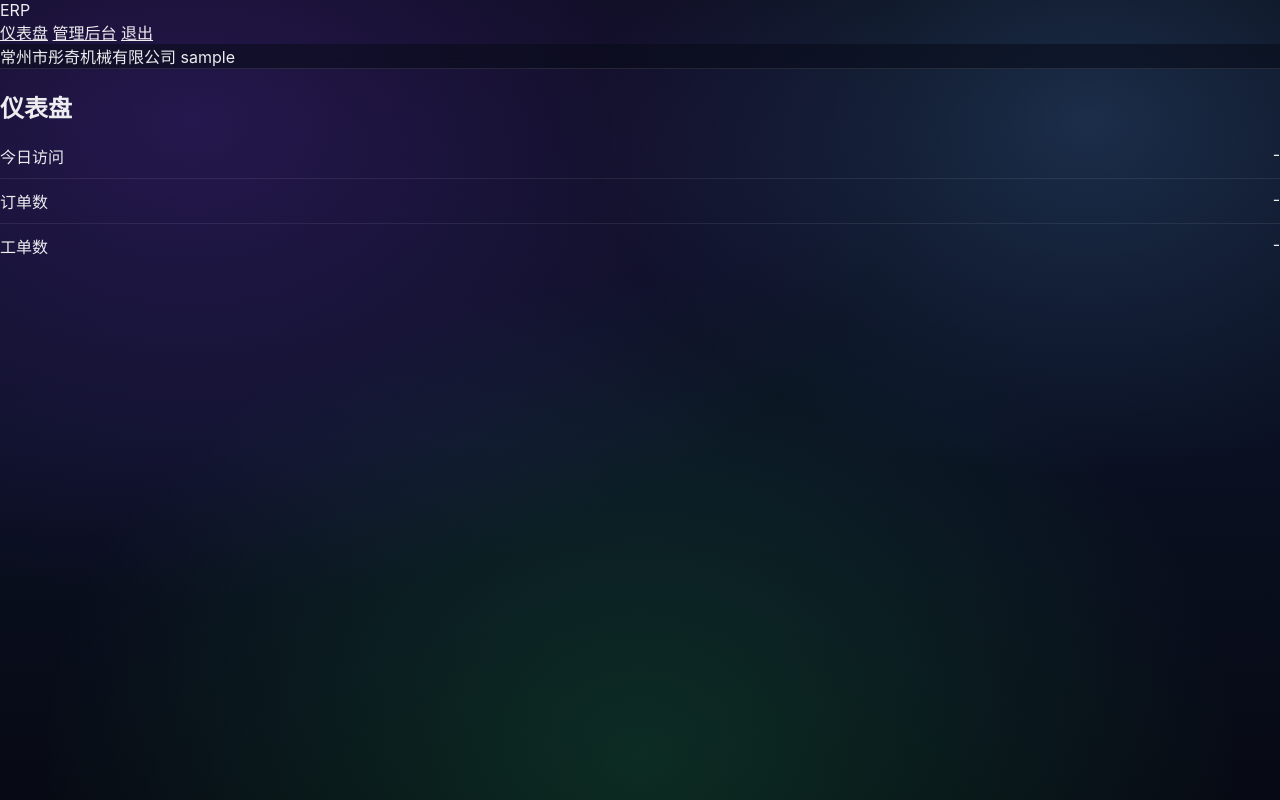
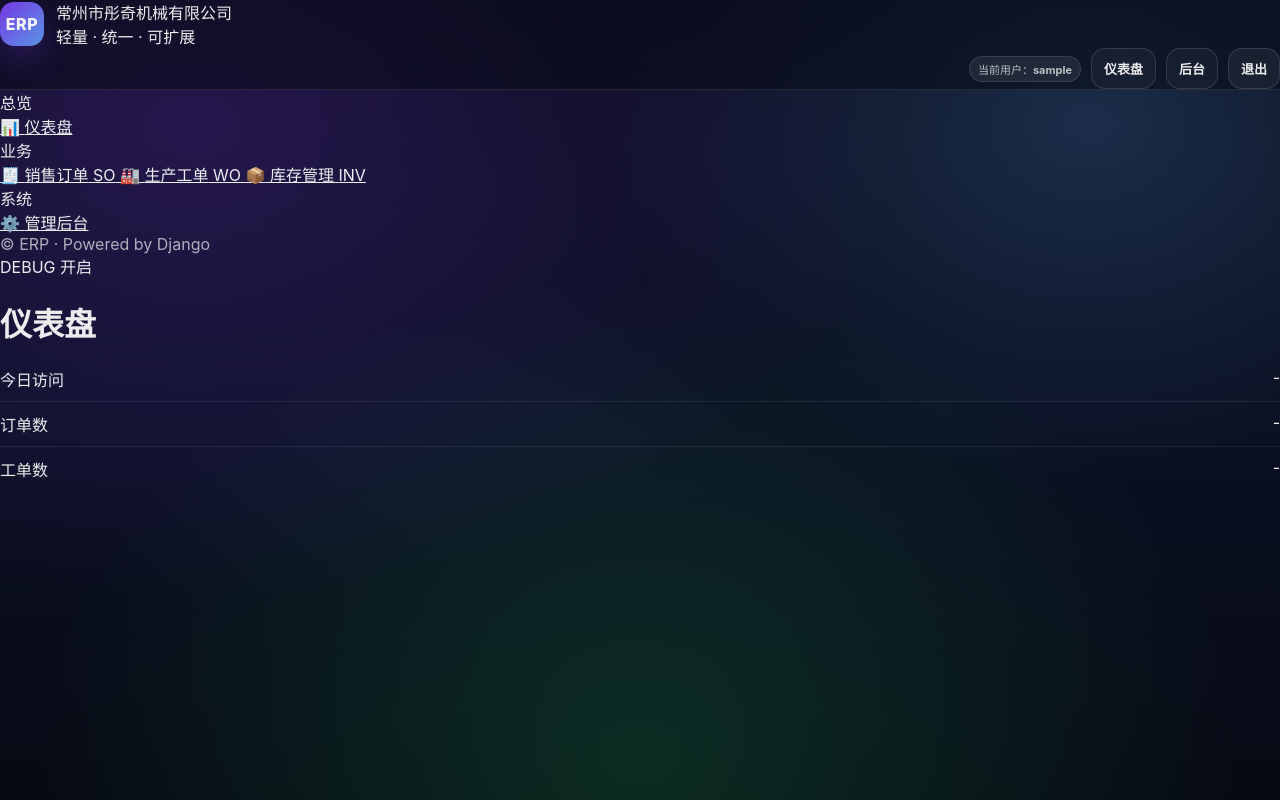
Before and after one commit to genggeng538/tq-erp-demo, a Django app: page / in a window 1280 px wide. Run offline with Django 5.2, Linux system fonts and the light colour scheme; the visitor is signed in with stand-in values (Sample User, id 1).

Commit message:
Update base.html

```diff
--- a/templates/base.html
+++ b/templates/base.html
@@ -1,31 +1,95 @@
-<!DOCTYPE html>
+<!-- templates/base.html -->
+{% load static %}
+<!doctype html>
 <html lang="zh-CN">
 <head>
   <meta charset="utf-8" />
-  <title>{{ company_name }}</title>
-  <link rel="stylesheet" href="/static/erp/app.css">
+  <meta name="viewport" content="width=device-width, initial-scale=1" />
+  <title>{{ company_name|default:"ERP 系统" }}</title>
+
+  <link rel="preconnect" href="https://fonts.googleapis.com">
+  <link rel="preconnect" href="https://fonts.gstatic.com" crossorigin>
+
+  <!-- 不依赖外部框架，纯 CSS -->
+  <link rel="stylesheet" href="{% static 'erp/app.css' %}?v=1">
 </head>
-<body class="app">
 
-  <aside class="sidebar">
-    <div class="logo">ERP</div>
-    <nav>
-      <a href="/">仪表盘</a>
-      <a href="/admin/" target="_blank">管理后台</a>
-      <a href="/logout/">退出</a>
-    </nav>
-  </aside>
+<body>
+  <div class="app">
+    <!-- Topbar -->
+    <header class="topbar">
+      <div class="topbar__left">
+        <div class="brand">
+          <div class="brand__logo">ERP</div>
+          <div class="brand__text">
+            <div class="brand__title">{{ company_name|default:"ERP 系统" }}</div>
+            <div class="brand__sub">轻量 · 统一 · 可扩展</div>
+          </div>
+        </div>
+      </div>
 
-  <main class="main">
-    <header class="topbar">
-      <span>{{ company_name }}</span>
-      <span class="user">{{ request.user.username }}</span>
+      <div class="topbar__right">
+        {% if user.is_authenticated %}
+          <div class="pill">
+            <span class="dot"></span>
+            当前用户：<b>{{ user.username }}</b>
+          </div>
+          <a class="btn btn--ghost" href="/">仪表盘</a>
+          <a class="btn btn--ghost" href="/admin/" target="_blank">后台</a>
+          <a class="btn btn--danger" href="/logout/">退出</a>
+        {% else %}
+          <a class="btn btn--ghost" href="/login/">登录</a>
+        {% endif %}
+      </div>
     </header>
 
-    <section class="content">
-      {% block content %}{% endblock %}
-    </section>
-  </main>
+    <div class="shell">
+      <!-- Sidebar -->
+      <aside class="sidebar">
+        <nav class="nav">
+          <div class="nav__section">总览</div>
+          <a class="nav__item {% if request.path == '/' %}is-active{% endif %}" href="/">
+            <span class="nav__icon">📊</span>
+            <span>仪表盘</span>
+          </a>
 
+          <div class="nav__section">业务</div>
+          <a class="nav__item" href="#">
+            <span class="nav__icon">🧾</span>
+            <span>销售订单</span>
+            <span class="tag">SO</span>
+          </a>
+          <a class="nav__item" href="#">
+            <span class="nav__icon">🏭</span>
+            <span>生产工单</span>
+            <span class="tag">WO</span>
+          </a>
+          <a class="nav__item" href="#">
+            <span class="nav__icon">📦</span>
+            <span>库存管理</span>
+            <span class="tag">INV</span>
+          </a>
+
+          <div class="nav__section">系统</div>
+          <a class="nav__item" href="/admin/" target="_blank">
+            <span class="nav__icon">⚙️</span>
+            <span>管理后台</span>
+          </a>
+        </nav>
+
+        <div class="sidebar__footer">
+          <div class="muted">© ERP · Powered by Django</div>
+          {% if debug %}
+            <div class="debug">DEBUG 开启</div>
+          {% endif %}
+        </div>
+      </aside>
+
+      <!-- Main -->
+      <main class="main">
+        {% block content %}{% endblock %}
+      </main>
+    </div>
+  </div>
 </body>
 </html>
```
